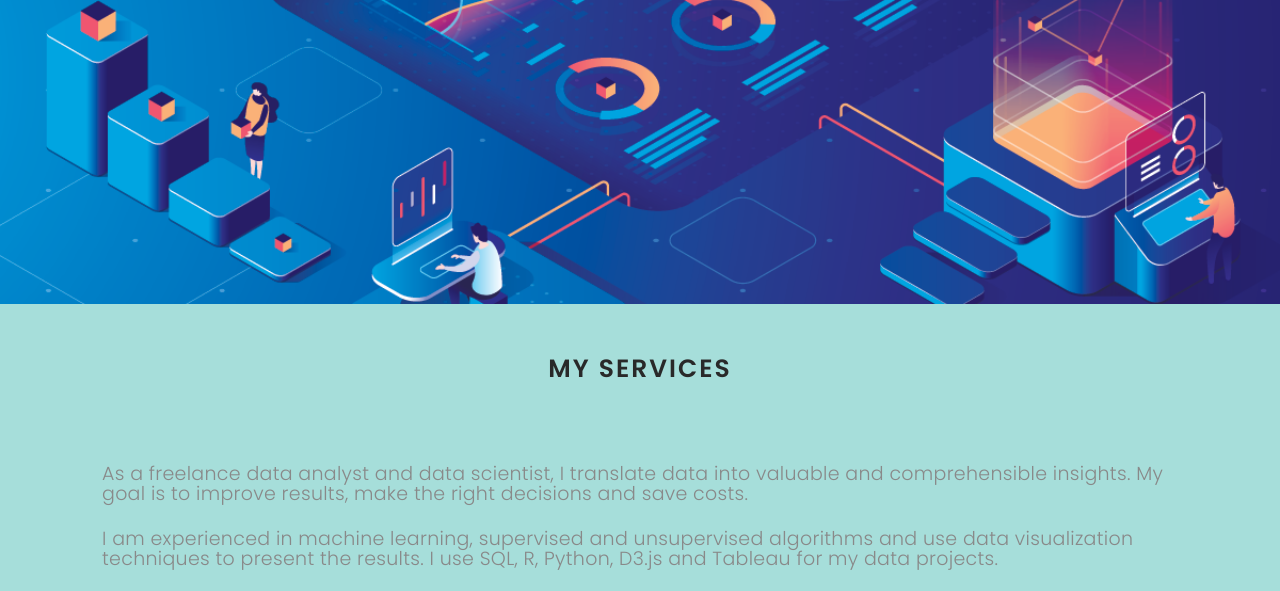
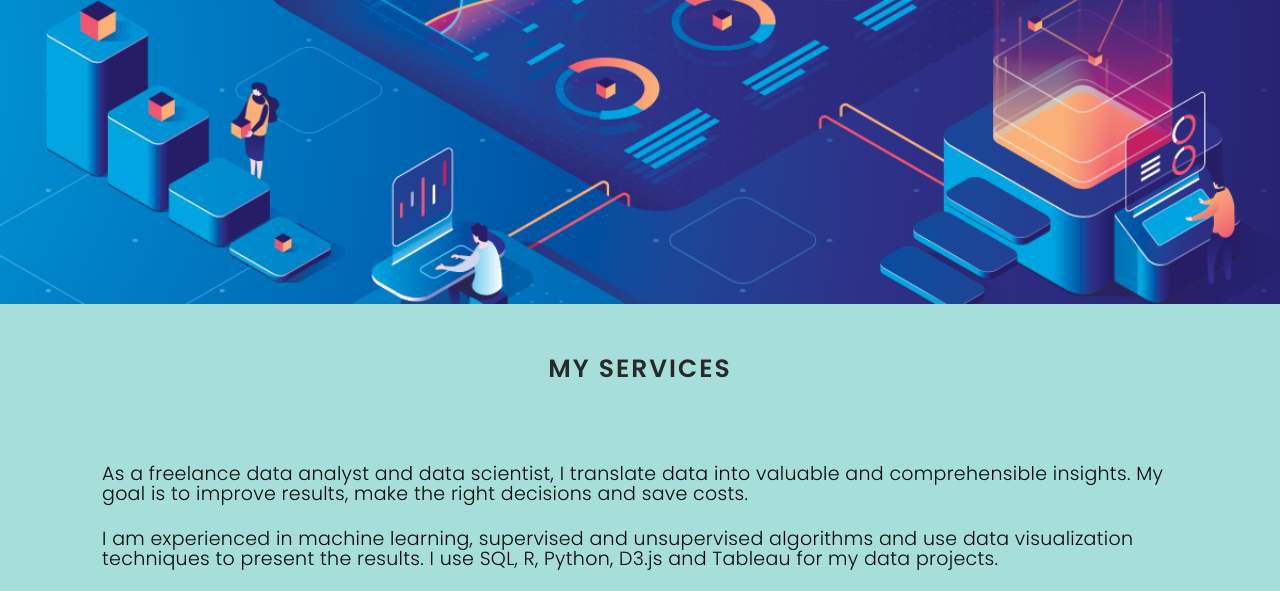
Before and after one commit to Nickjas/Nickjas.github.io, a plain HTML site: page index.html in a window 1280 px wide. Shown: the part 336-927 px from the top of the page. Drawn offline with nearby package versions, Linux system fonts and the light colour scheme; files whose address does not match are found by name; a web font is replaced by a local one.

Commit message:
Update index.html

```diff
--- a/index.html
+++ b/index.html
@@ -84,7 +84,7 @@
         <div class="section-title text-center">
           <h2 style="padding-top:50px;">My Services</h2>
         </div>
-        <div style="padding:10px 20px 0px;display:block;font-size:19px;">
+        <div style="padding:10px 20px 0px;display:block;font-size:19px;color:#080808;">
           As a freelance data analyst and data scientist, I translate data into valuable and comprehensible insights. My goal is to improve results, make the right decisions and save costs.</p>
           I am experienced in machine learning, supervised and unsupervised algorithms and use data visualization techniques to present the results.
           I use SQL, R, Python, D3.js and Tableau for my data projects.</p>
```
